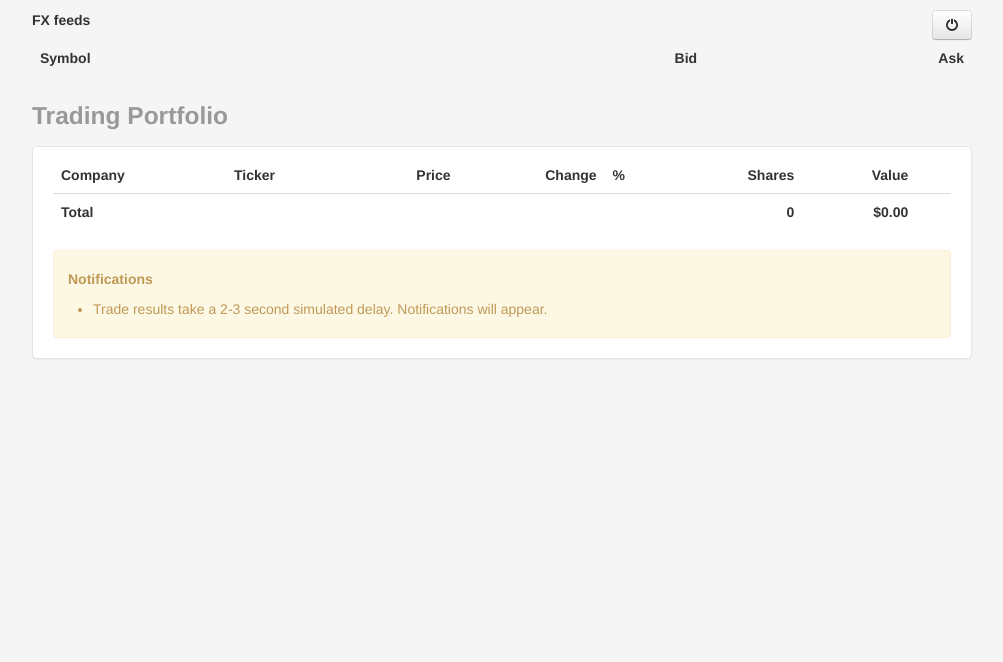
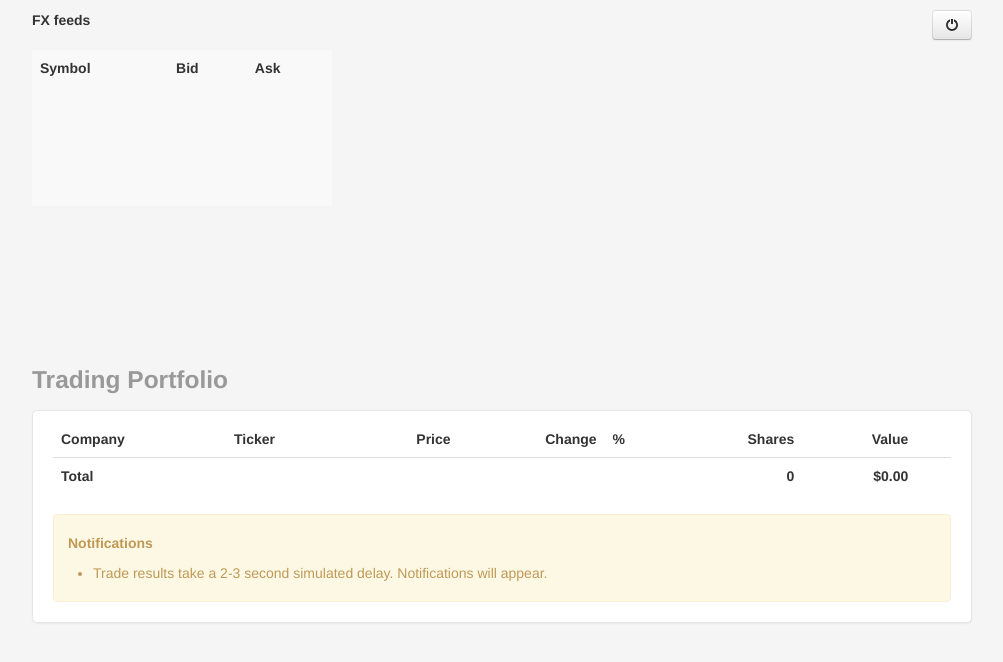
Before and after one commit to swastikajamwal/ets, a website: page src/main/webapp/traditional/index.html in a window 1280 px wide. Shown: the whole page, without its empty margins (138-1141 px from the left). Drawn offline with Linux system fonts and the light colour scheme; no server answers.

Commit message:
added fx ticker

```diff
--- a/pom.xml
+++ b/pom.xml
@@ -153,7 +153,7 @@
 		    <artifactId>quickfixj</artifactId>
 		    <version>1.5.3</version>
 		    <scope>system</scope>
-		    <systemPath>C:/work/workspaces/test/cts/lib/quickfixj-all-1.5.3.jar</systemPath>
+		    <systemPath>C:/WORK/workspaces/UCLMajorProject/ets/lib/quickfixj-all-1.5.3.jar</systemPath>
 		</dependency>
 
         <dependency>
--- a/src/main/webapp/assets/common/portfolio.css
+++ b/src/main/webapp/assets/common/portfolio.css
@@ -28,3 +28,28 @@ body {
 .table tfoot {
   font-weight: bold;
 }
+
+.table tbody.tscroll {
+	height: 120px;
+	overflow-y: auto;
+}
+
+#fx-content-scrollable {
+	height: 300px;
+    overflow: auto;
+    width: 300px;
+    margin-top:20px;
+}
+
+#fx-content-scrollable table {
+	width:100%;
+    background-color:#f9f9f9;
+}
+
+#fx-content-scrollable table thead th .text {
+	position:fixed;
+    top:0px;
+    height:20px;
+    width:35%;
+    border:1px solid red;
+}
--- a/src/main/webapp/traditional/index.html
+++ b/src/main/webapp/traditional/index.html
@@ -18,17 +18,17 @@
           <span class="text-info" data-bind="text: username"><em></em></span>&nbsp;
           <button data-bind="click: logout" class="btn"><i class="icon-off"></i></button>
         </div>
-        <div id="fx-content">
-          <h5>FX feeds</h5>
+        <h5>FX feeds</h5>
+        <div id="fx-content-scrollable">
           <table class="table table-striped">
           <thead>
             <tr>
-              <th>Symbol</th>
-              <th class="number">Bid</th>
-              <th class="number">Ask</th>
+              <th class="text">Symbol</th>
+              <th class="text">Bid</th>
+              <th class="text">Ask</th>
             </tr>
           </thead>
-          <tbody data-bind="foreach: feed().rows">
+          <tbody data-bind="foreach: feed().rows" class="tscroll">
             <tr>
               <td data-bind="text: symbol"></td>
               <td data-bind="text: bid, style: {color: changeBid() < 0 ? 'red' : 'green'}" class="number"></td>
```
